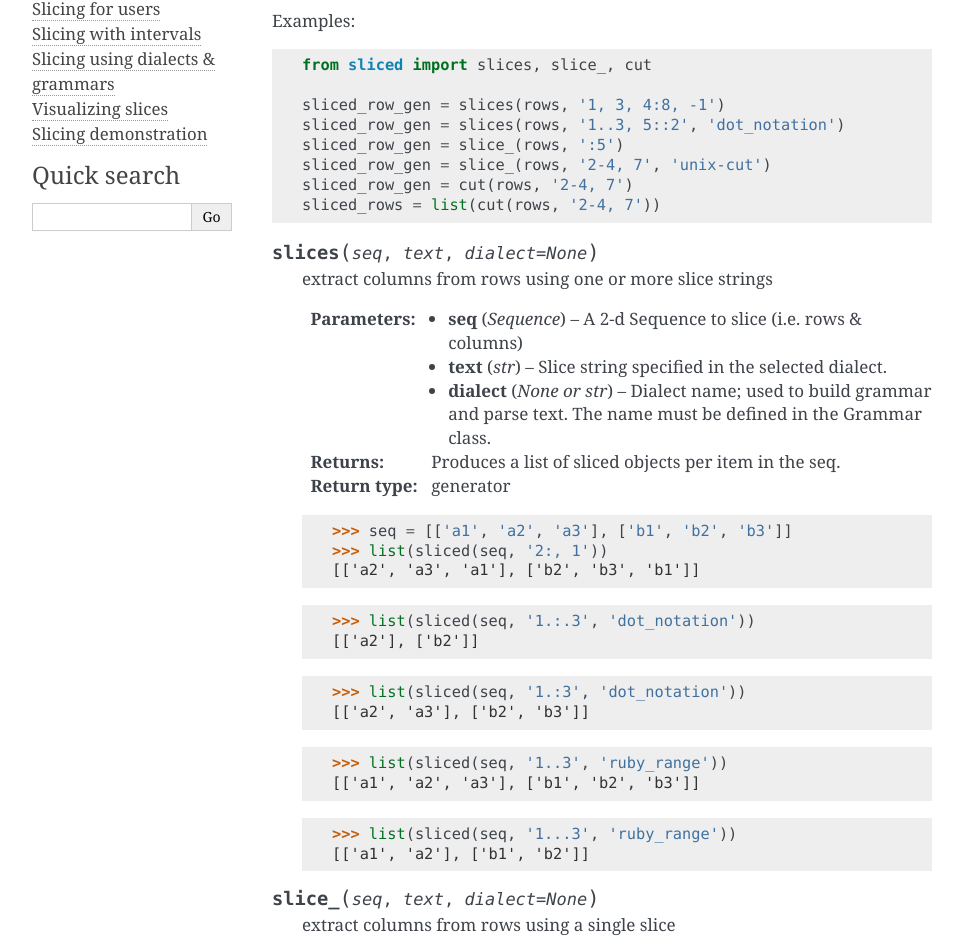
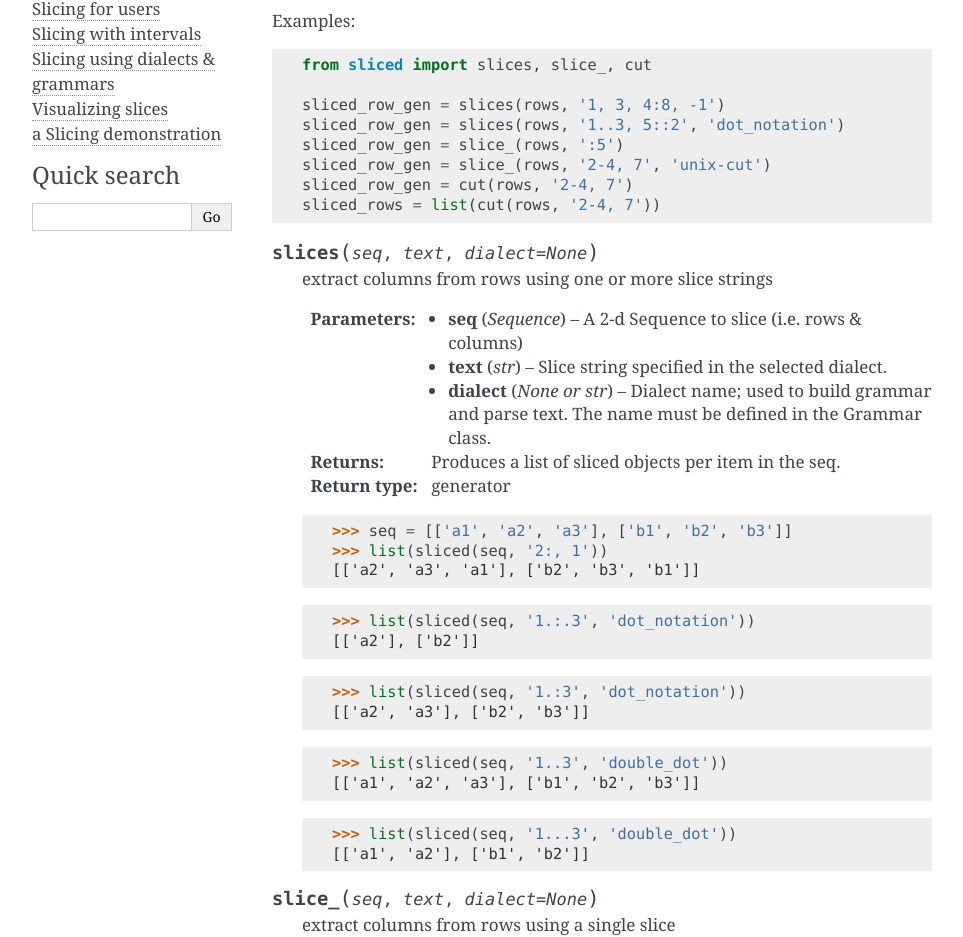
Before and after one commit to bpeterso2000/sliced, a Sphinx documentation site: the page built from docs/source/howto.rst, in a window 1280 px wide and 1400 px high. Shown: the part 407-1344 px from the top of the window, without its empty margins (148-1111 px from the left). Built offline with Sphinx 7.4.7, drawn with Linux system fonts in a browser that asks for light colours.

```diff
--- a/docs/source/demo.rst
+++ b/docs/source/demo.rst
@@ -1,5 +1,5 @@
-Slicing demonstration
-=====================
+a Slicing demonstration
+=======================
 
 This example is from 'slicing_demo.py` which is included in the `sliced` package::
 
--- a/docs/source/howto.rst
+++ b/docs/source/howto.rst
@@ -49,10 +49,10 @@ Examples::
     >>> list(sliced(seq, '1.:3', 'dot_notation'))
     [['a2', 'a3'], ['b2', 'b3']]
 
-    >>> list(sliced(seq, '1..3', 'ruby_range'))
+    >>> list(sliced(seq, '1..3', 'double_dot'))
     [['a1', 'a2', 'a3'], ['b1', 'b2', 'b3']]
 
-    >>> list(sliced(seq, '1...3', 'ruby_range'))
+    >>> list(sliced(seq, '1...3', 'double_dot'))
     [['a1', 'a2'], ['b1', 'b2']]
 
 
```
Also changed, not shown: 1 other file.
